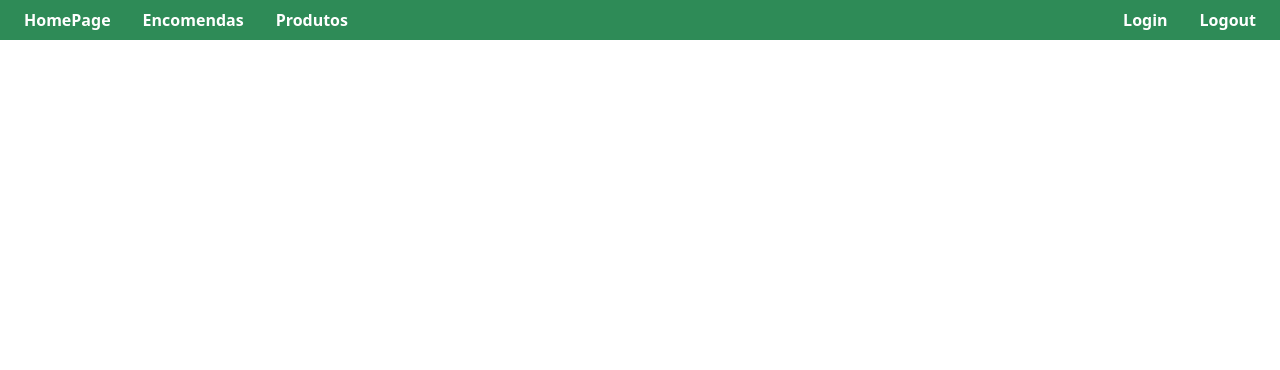
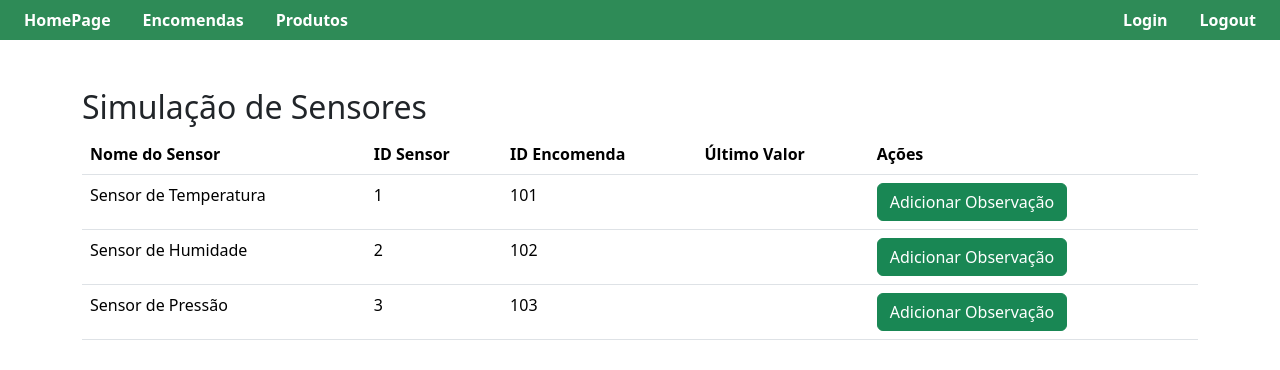
Before and after one commit to R-Crespo/ProjDAE_Client, a Nuxt app: page /sensores/1 in a window 1280 px wide. Shown: the top 370 px of the page. Built offline with nearby package versions, Linux system fonts and the light colour scheme.

Commit message:
sensores frontend

```diff
--- /dev/null
+++ b/pages/sensores/_id/index.vue
@@ -0,0 +1,96 @@
+<template>
+  <div class="container">
+    <h2>Simulação de Sensores</h2>
+    <table class="table">
+      <thead>
+      <tr>
+        <th>Nome do Sensor</th>
+        <th>ID Sensor</th>
+        <th>ID Encomenda</th>
+        <th>Último Valor</th>
+        <th>Ações</th>
+      </tr>
+      </thead>
+      <tbody>
+      <tr v-for="sensor in sensores" :key="sensor.idSensor">
+        <td>{{ sensor.nome }}</td>
+        <td>{{ sensor.idSensor }}</td>
+        <td>{{ sensor.idEncomenda }}</td>
+        <td>{{ sensor.ultimoValor }}</td>
+        <td>
+          <button class="btn btn-success me-3" @click="abrirModal(sensor)">Adicionar Observação</button>
+        </td>
+      </tr>
+      </tbody>
+    </table>
+
+    <!-- Modal para inserção de valores do sensor -->
+    <div v-if="modalAberto" class="modal show" style="display: block">
+      <div class="modal-dialog" role="document">
+        <div class="modal-content">
+          <div class="modal-header">
+            <h5 class="modal-title">Inserir Valor do Sensor {{ sensorAtual.nome }}</h5>
+            <button type="button" class="close" @click="fecharModal">
+              <span aria-hidden="true">&times;</span>
+            </button>
+          </div>
+          <div class="modal-body">
+            <div class="form-group">
+              <label for="valorSensor">Valor:</label>
+              <input type="number" id="valorSensor" class="form-control" v-model="valorSensor">
+            </div>
+          </div>
+          <div class="modal-footer">
+            <button type="button" class="btn btn-secondary" @click="fecharModal">Cancelar</button>
+            <button type="button" class="btn btn-success me-3" @click="submeterValor">Submeter</button>
+          </div>
+        </div>
+      </div>
+    </div>
+    <div v-if="modalAberto" class="modal-backdrop fade show"></div>
+  </div>
+</template>
+
+<script setup>
+import { ref } from 'vue';
+
+const sensores = ref([
+  { nome: 'Sensor de Temperatura', idSensor: 1, idEncomenda: 101, ultimoValor: null },
+  { nome: 'Sensor de Humidade', idSensor: 2, idEncomenda: 102, ultimoValor: null },
+  { nome: 'Sensor de Pressão', idSensor: 3, idEncomenda: 103, ultimoValor: null }
+  // Adicione mais sensores conforme necessário
+]);
+
+
+const modalAberto = ref(false);
+const sensorAtual = ref({});
+const valorSensor = ref('');
+
+const abrirModal = (sensor) => {
+  sensorAtual.value = sensor;
+  modalAberto.value = true;
+};
+
+const fecharModal = () => {
+  modalAberto.value = false;
+};
+
+
+const submeterValor = () => {
+  // Atualiza o valor do sensor atual com o valor inserido
+  sensorAtual.value.ultimoValor = valorSensor.value;
+  // Lógica para enviar o valor para a API
+  console.log(`Valor do sensor ${sensorAtual.value.nome}: ${valorSensor.value}`);
+  fecharModal();
+};
+</script>
+
+<style scoped>
+/* Adicione estilos conforme necessário para combinar com as outras tabelas */
+.table {
+  /* Estilos da tabela */
+}
+.modal {
+  /* Estilos do modal */
+}
+</style>
```
